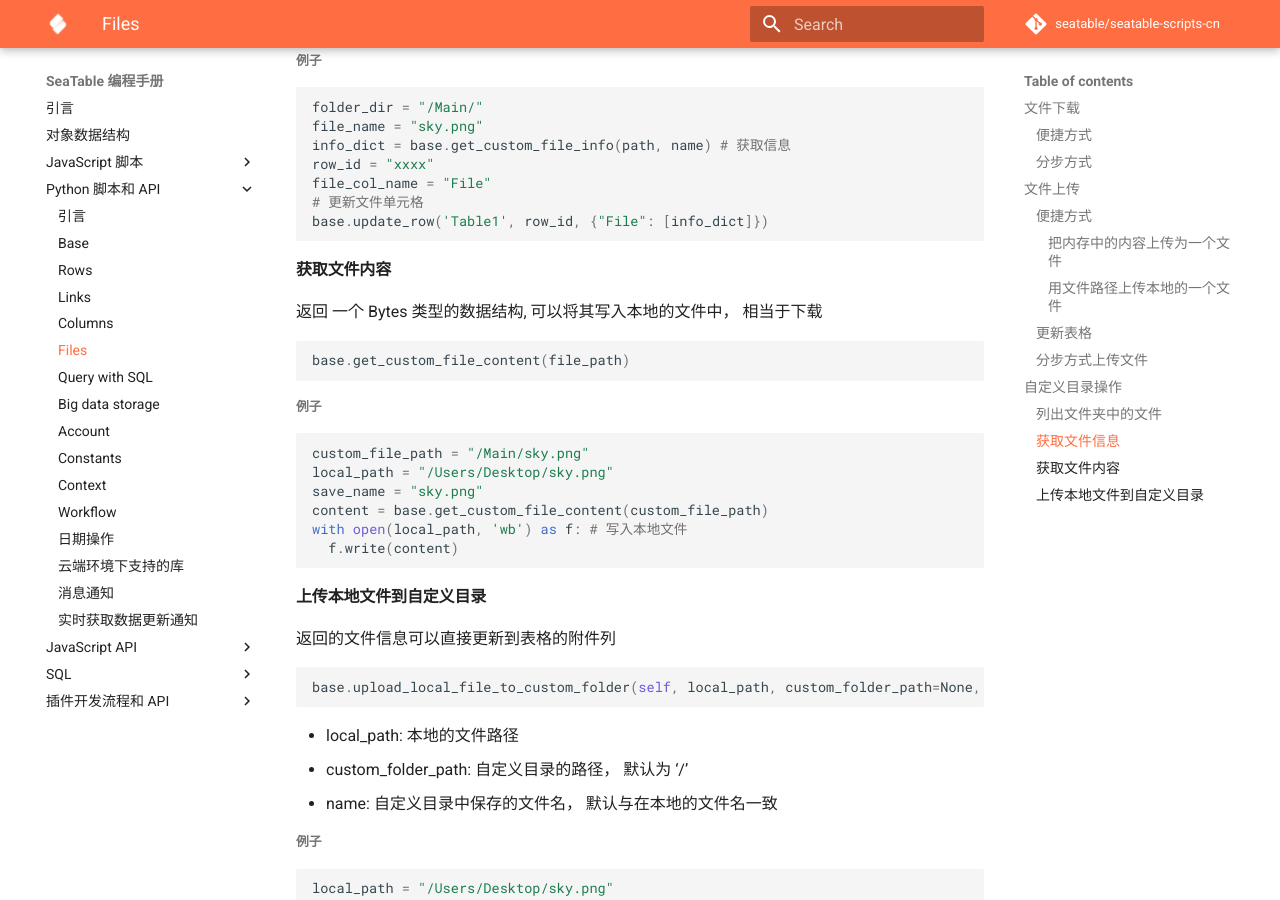
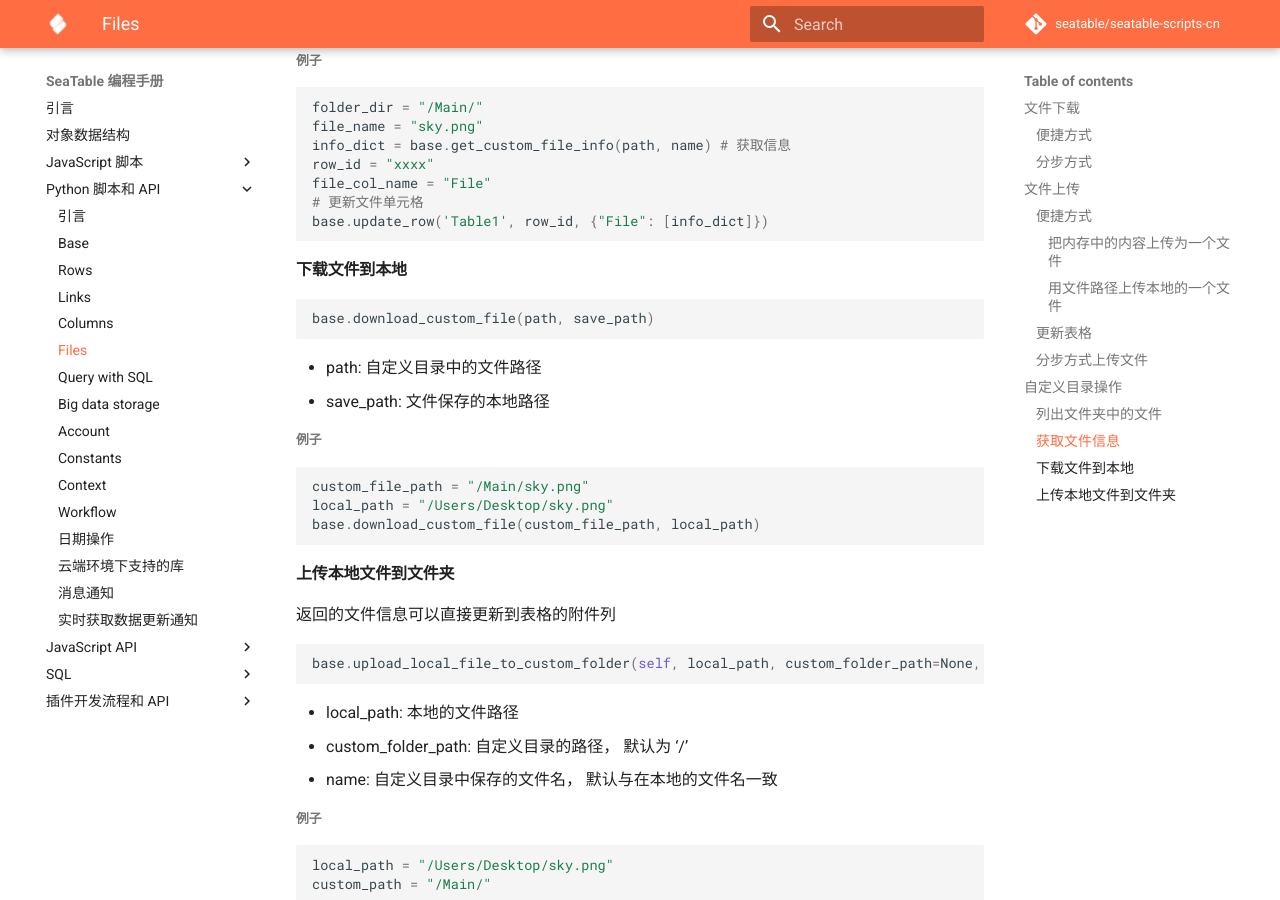
Before and after one commit to seatable/seatable-scripts-cn, an MkDocs documentation site: the page built from manual/python/files.md, in a window 1280 px wide and 900 px high, scrolled down 4210 px. Built offline with MkDocs 1.6.1 and Material for MkDocs 9.7.7, drawn with Linux system fonts in a browser that asks for light colours; comment, search, counter and statistics services are not loaded.

Commit message:
Update files.md

````diff
--- a/manual/python/files.md
+++ b/manual/python/files.md
@@ -217,26 +217,24 @@ file_col_name = "File"
 base.update_row('Table1', row_id, {"File": [info_dict]})
 ```
 
-#### 获取文件内容
-
-返回 一个 Bytes 类型的数据结构, 可以将其写入本地的文件中， 相当于下载
+#### 下载文件到本地
 
 ```python
-base.get_custom_file_content(file_path)
+base.download_custom_file(path, save_path)
 ```
+
+* path: 自定义目录中的文件路径
+* save_path:  文件保存的本地路径
 
 ##### 例子
 
 ```python
 custom_file_path = "/Main/sky.png"
 local_path = "/Users/Desktop/sky.png"
-save_name = "sky.png"
-content = base.get_custom_file_content(custom_file_path)
-with open(local_path, 'wb') as f: # 写入本地文件
-  f.write(content)
+base.download_custom_file(custom_file_path, local_path)
 ```
 
-#### 上传本地文件到自定义目录
+#### 上传本地文件到文件夹
 
 返回的文件信息可以直接更新到表格的附件列
 
@@ -260,5 +258,3 @@ file_col_name = "File"
 # 更新文件单元格
 base.update_row('Table1', row_id, {"File": [info_dict]})
 ```
-
-####
````
